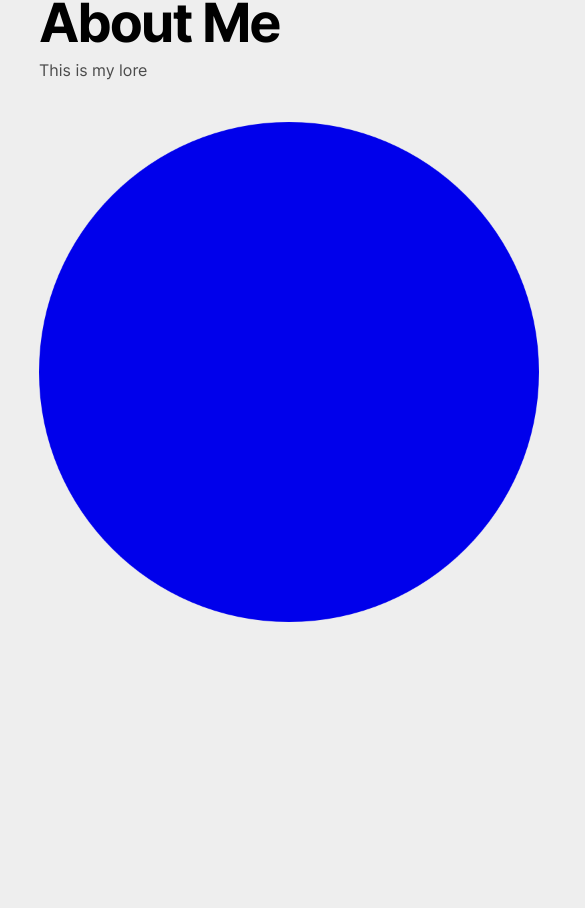
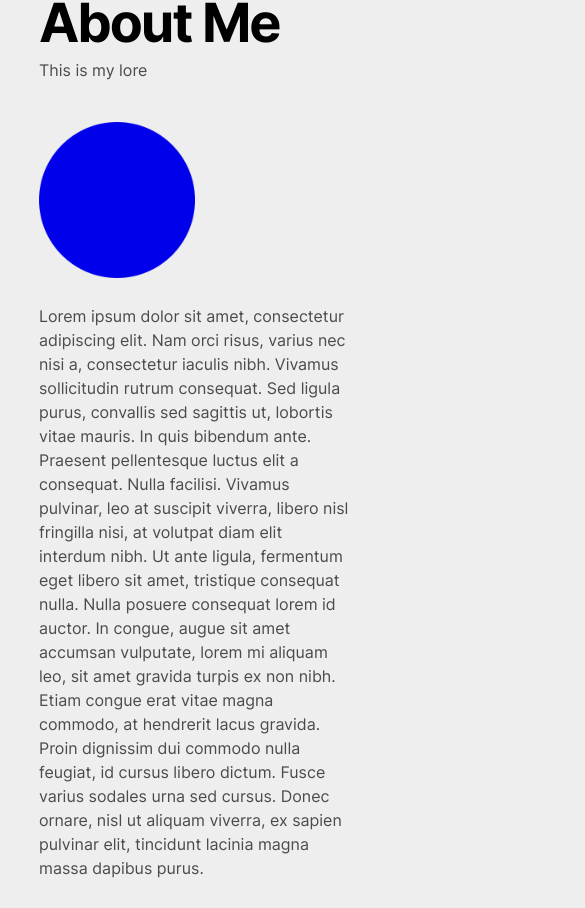
Before and after one commit to gathrean/my-portfolio, a React (Create React App) app: page / in a window 390 px wide. Shown: the part 940-1848 px from the top of the page, 585 px wide, since content can reach past the window. Built offline with nearby package versions, Linux system fonts and the light colour scheme.

Commit message:
Added media query for mobile view for ABOUT ME section

```diff
--- a/src/pages/LandingPage/Sections/ABOUT/ABOUT.css
+++ b/src/pages/LandingPage/Sections/ABOUT/ABOUT.css
@@ -4,6 +4,19 @@
   gap: 50px;
 }
 
+
 .about-me-images img {
-  width: 500px;
+  max-width: 400px;
 }
+
+@media screen and (max-width: 1120px) {
+  .about-me-container {
+    flex-direction: column;
+    gap: 20px;
+  }
+
+  .about-me-images img {
+    width: 50%;
+  }
+
+}
```
